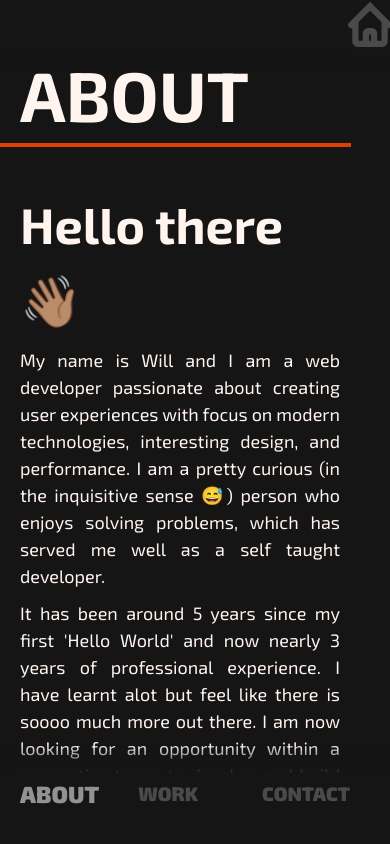
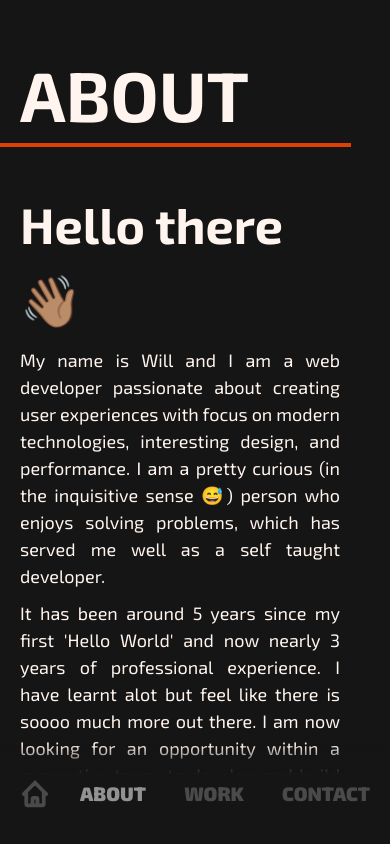
Before and after one commit to willbuilt1/portfolio-v2, a Next.js app: page /about in a window 390 px wide. Shown: the top 844 px of the page. Built offline with nearby package versions, Linux system fonts and the light colour scheme.

Commit message:
Resp fixes

```diff
--- a/pages/about.js
+++ b/pages/about.js
@@ -24,7 +24,7 @@ export default function About() {
 
         <p>
           I try to stay to stay up-to-date with the latest trends within the
-          industry through a comination of tech twitter and youtube. Currently
+          industry through a combination of tech twitter and youtube. Currently
           delving into the JAMstack and enjoy trying out wonderful tools and
           frameworks available. This site has been made using NextJS, Contentful
           which is a Headless CMS and some good ol' sass.
--- a/styles/components/Work.module.scss
+++ b/styles/components/Work.module.scss
@@ -5,5 +5,6 @@
   // grid-template-columns: repeat(2, minmax(30rem, 1fr));
   // grid-wrap: wrap;
   grid-template-columns: repeat(auto-fit, minmax(35rem, 1fr));
+  margin-top: vars.$lg;
   gap: vars.$md;
 }
--- a/styles/globals.scss
+++ b/styles/globals.scss
@@ -106,9 +106,9 @@ nav {
     min-height: 33rem;
     writing-mode: vertical-lr;
     text-align: right;
-    rotate: (180deg);
+    // rotate: (180deg);
     transition: vars.$transition;
-    transform: scale(1);
+    transform: rotate(180deg);
     margin-right: -1rem;
 
     &:hover,
@@ -199,37 +199,46 @@ footer {
     bottom: 0;
     left: 0;
     background: linear-gradient(to bottom, #15151500, vars.$black 30%);
+    padding-left: 8rem;
 
     & a {
       writing-mode: initial;
-      rotate: (0deg);
+      transform: scale(1) rotate(0deg);
       font-size: 5vw;
       line-height: 6rem;
       min-height: initial;
-      margin-right: 2rem;
+      margin-right: 0rem;
 
       &:hover,
       &.active {
-        font-size: 6vw;
+        font-size: 5vw;
+        scale: (1);
+        margin-right: 0;
       }
     }
   }
 
   footer {
-    height: 7rem;
-    background: linear-gradient(to top, #15151500, vars.$black 40%);
+    height: 10rem;
+    // background: linear-gradient(to top, #15151500, vars.$black 40%);
+    background: transparent;
+    padding-left: vars.$md;
+    // padding-top: vars.$sm;
+
     position: fixed;
-    top: 0;
+    bottom: 0;
+    left: 0;
     display: flex;
-    justify-content: flex-end;
-    align-items: flex-start;
-    width: 100%;
+    justify-content: flex-start;
+    align-items: center;
+    width: 7rem;
   }
 
   .homeLink {
     top: 0;
-    width: 5rem;
-    height: 5rem;
+    width: 3rem;
+    height: 3rem;
     padding: 0;
+    background: transparent;
   }
 }
```
Also changed, not shown: components/Card.js (+1 -1 lines), styles/components/Card.module.scss (+0 -10 lines).
